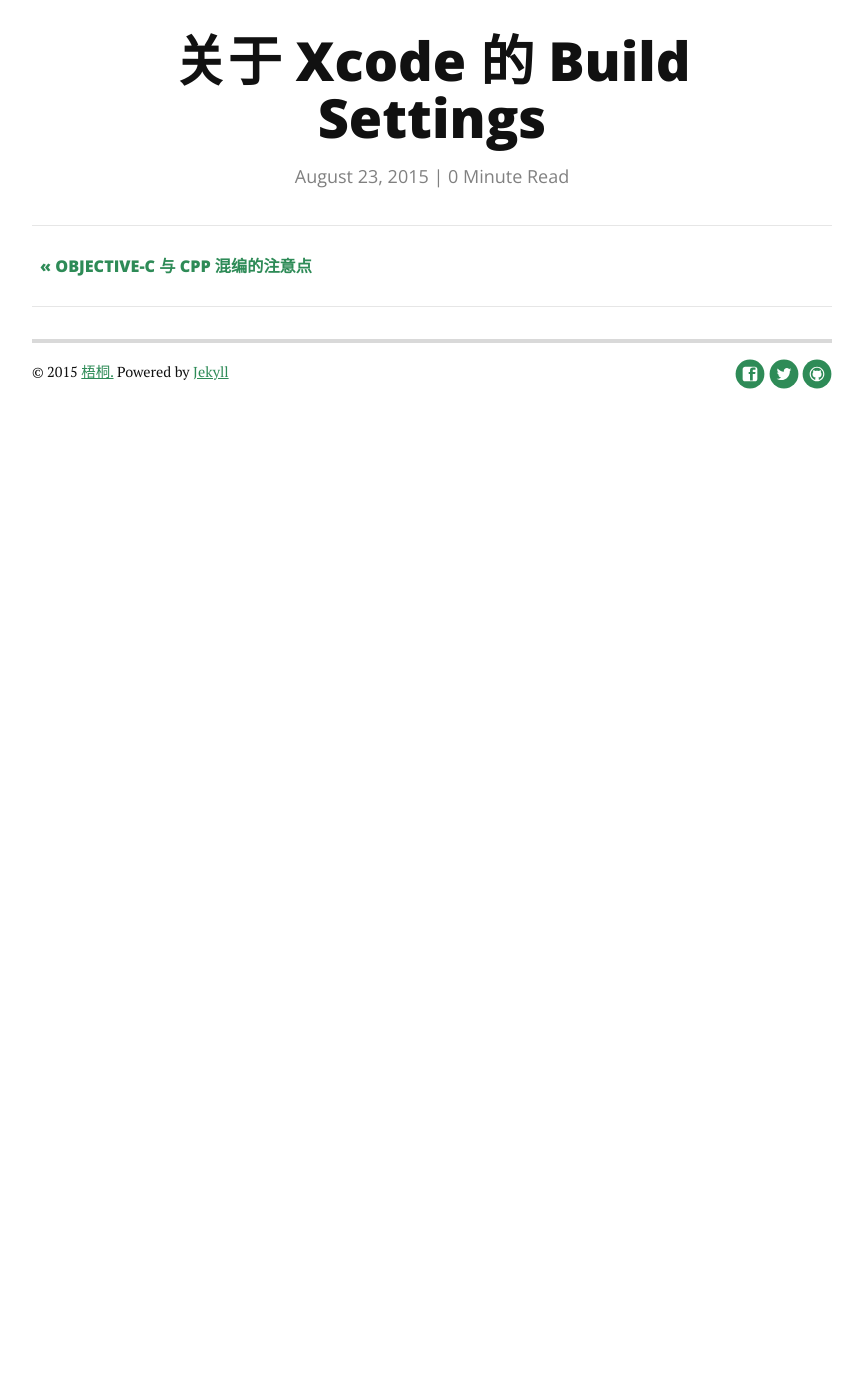
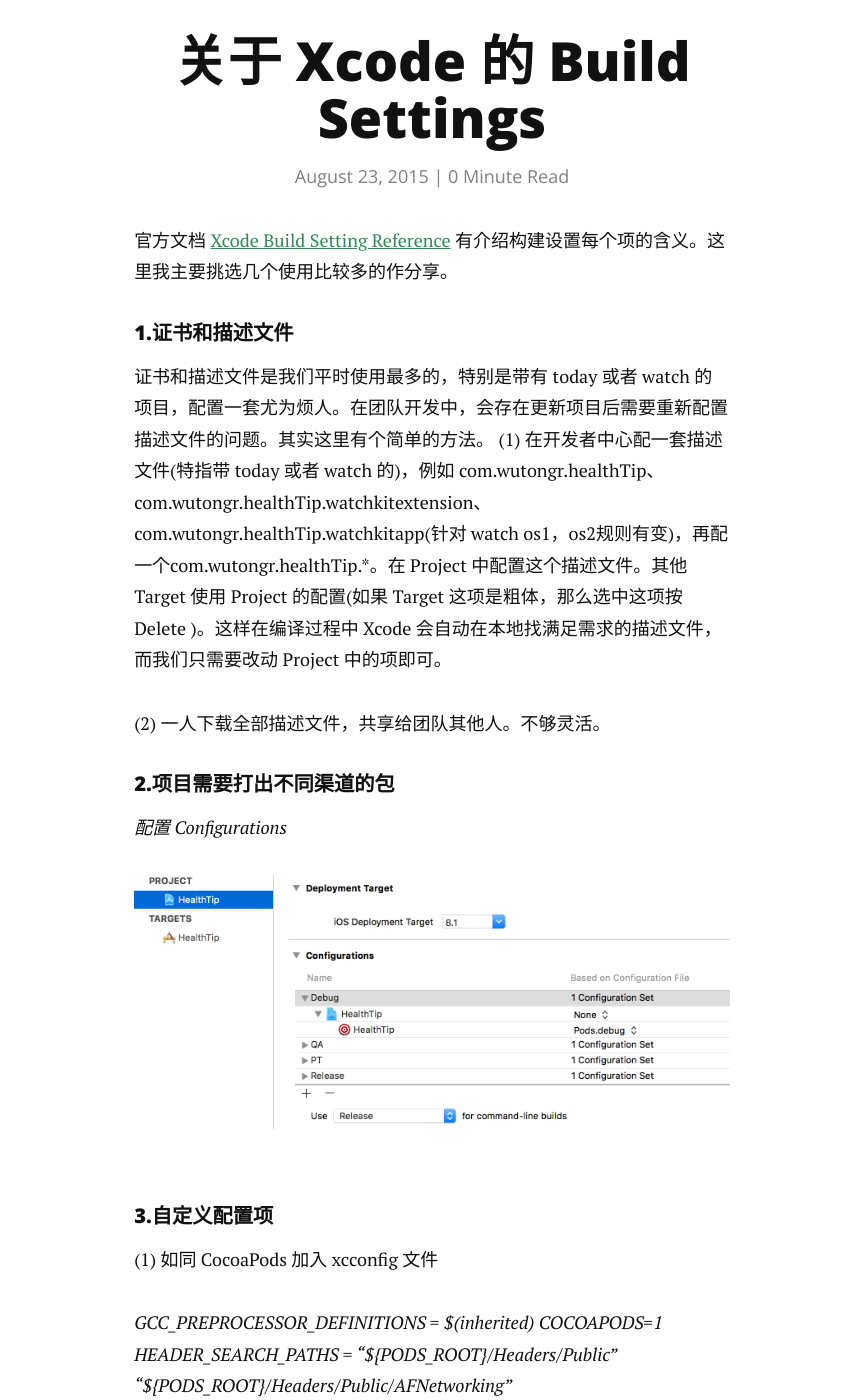
Before and after one commit to wutoz/wutoz.github.io, a Jekyll site: the page built from _posts/2015-8-23-关于Xcode的BuildSettings.markdown, in a window 1280 px wide and 1400 px high, scrolled down 270 px. Shown: the whole window, without its empty margins (208-1071 px from the left). Built offline with Jekyll 4.4.1, drawn with Linux system fonts in a browser that asks for light colours; nearby versions of some CDN libraries; Markdown is read by kramdown in place of the engine named in the settings; comment, search, counter and statistics services are not loaded; before the commit the page ends 900 px from its top, so only the background shows below that; some of the changed text lies outside the part shown.

Commit message:
更新日志

```diff
--- a/_posts/2015-8-23-关于Xcode的BuildSettings.markdown
+++ b/_posts/2015-8-23-关于Xcode的BuildSettings.markdown
@@ -3,3 +3,54 @@
 title: 关于 Xcode 的 Build Settings
 date: 2015-8-23
 ---
+
+官方文档 [Xcode Build Setting Reference](https://developer.apple.com/library/mac/documentation/DeveloperTools/Reference/XcodeBuildSettingRef/1-Build_Setting_Reference/build_setting_ref.html#//apple_ref/doc/uid/TP40003931-CH3-SW105) 有介绍构建设置每个项的含义。这里我主要挑选几个使用比较多的作分享。
+
+####1.证书和描述文件
+证书和描述文件是我们平时使用最多的，特别是带有 today 或者 watch 的项目，配置一套尤为烦人。在团队开发中，会存在更新项目后需要重新配置描述文件的问题。其实这里有个简单的方法。
+(1) 在开发者中心配一套描述文件(特指带 today 或者 watch 的)，例如 com.wutongr.healthTip、com.wutongr.healthTip.watchkitextension、com.wutongr.healthTip.watchkitapp(针对 watch os1，os2规则有变)，再配一个com.wutongr.healthTip.*。在 Project 中配置这个描述文件。其他 Target 使用 Project 的配置(如果 Target 这项是粗体，那么选中这项按 Delete )。这样在编译过程中 Xcode 会自动在本地找满足需求的描述文件，而我们只需要改动 Project 中的项即可。
+
+(2) 一人下载全部描述文件，共享给团队其他人。不够灵活。
+
+####2.项目需要打出不同渠道的包
+*配置 Configurations*
+
+![image](/assets/img/configurations.png)
+
+####3.自定义配置项
+(1) 如同 CocoaPods 加入 xcconfig 文件
+
+*GCC_PREPROCESSOR_DEFINITIONS = $(inherited) COCOAPODS=1
+HEADER_SEARCH_PATHS = "${PODS_ROOT}/Headers/Public" "${PODS_ROOT}/Headers/Public/AFNetworking" "${PODS_ROOT}/Headers/Public/BlocksKit" "${PODS_ROOT}/Headers/Public/MMDrawerController" "${PODS_ROOT}/Headers/Public/Masonry" "${PODS_ROOT}/Headers/Public/ReactiveCocoa" "${PODS_ROOT}/Headers/Public/ReactiveViewModel" "${PODS_ROOT}/Headers/Public/RegexKitLite" "${PODS_ROOT}/Headers/Public/SDWebImage"*
+
+Build Settings 中的项对应关系是 HEADER_SEARCH_PATHS <-> Header Search Paths
+在 Build Settings 中使用时按照 ${HEADER_SEARCH_PATHS} 的规则。
+
+(2) 配置 User-Defined 项
+
+####4.加载静态库中的 Category
+*在 Other Linker Flags 中加入 -Objc*
+
+####5.设置预编译宏
+*在 Preprocessor Macros 中配置，例如在 Debug 中配置 DEBUG=1，可以在QA 中配置 QA=1，在项目代码中可以用来判断编译环境*
+
+		#if defind(QA)
+		#endif
+
+####6.Enable Bitcode 项
+*iOS9 新加入项，对于某些第三方库可能还不支持，需要设置为 No*
+
+####7.Search Paths
+Framework Search Paths
+
+  *加载 .framework 路径*
+
+Header Search Paths
+
+  *加载头文件,有时候 openSSL 会报头文件找不到，这时应该检查路径是否正确。*
+
+Library Search Paths
+
+  *加载 .a 路径*
+
+可以参考 [Clarify different Search Paths](http://stackoverflow.com/questions/8342982/ios-clarify-different-search-paths)
```
Also changed, not shown: assets/img/configurations.png (added).
